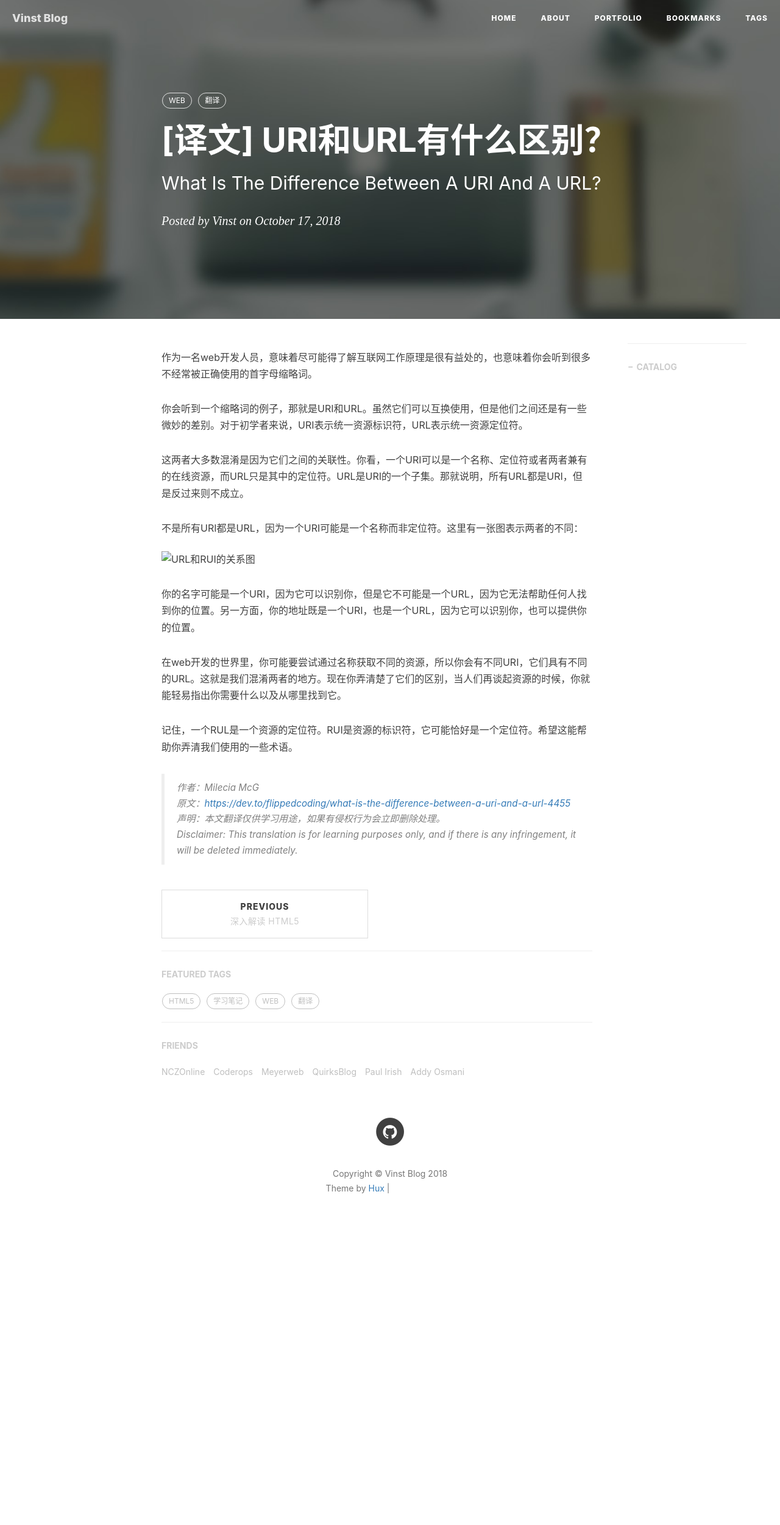
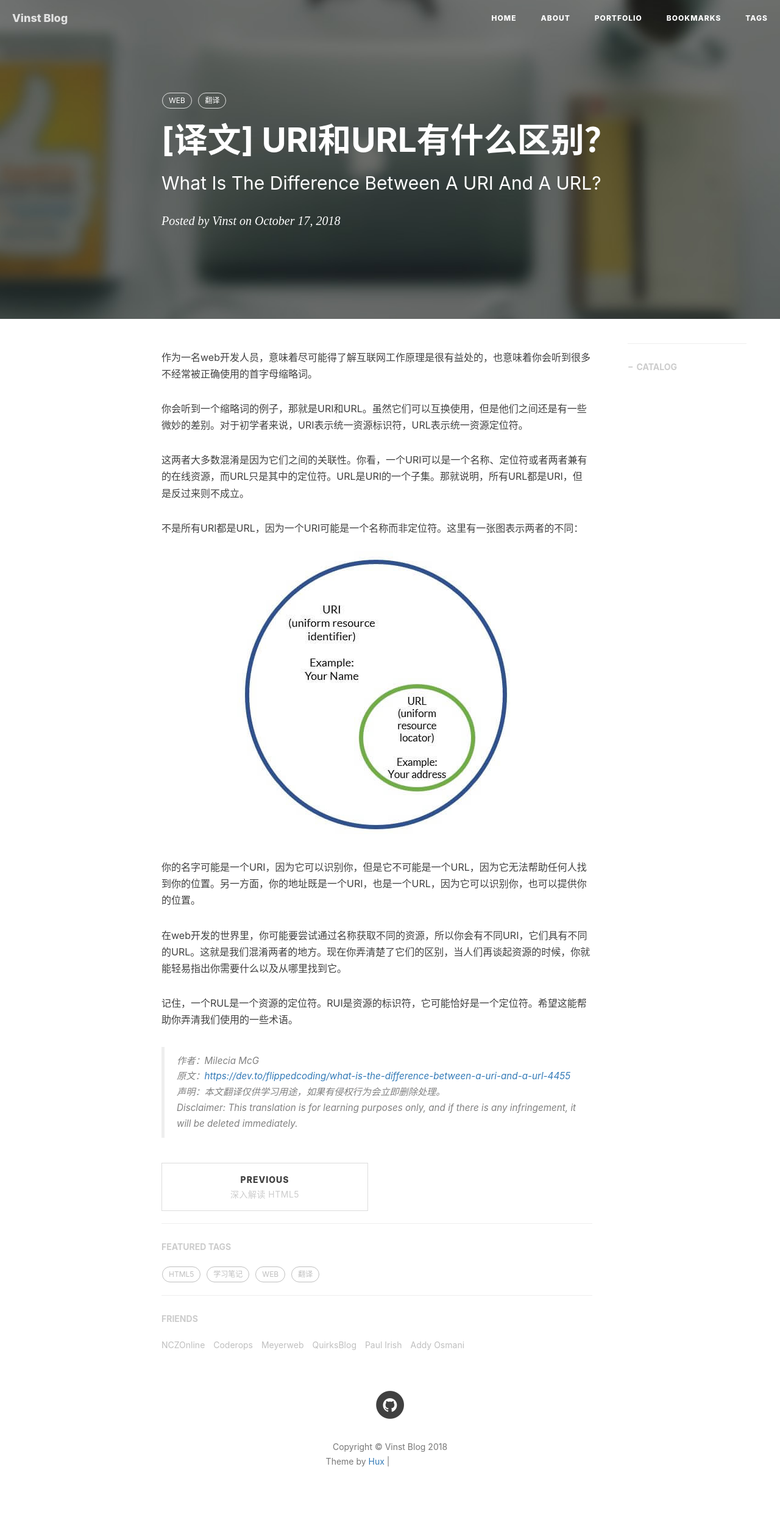
Before and after one commit to gnawiauhs/gnawiauhs.github.io, a Jekyll site: the page built from _posts/2018-10-17-difference-between-uri-and-url.md, in a window 1280 px wide. Shown: the whole page at 61% size. Built offline with Jekyll 4.4.1, drawn with Linux system fonts in a browser that asks for light colours; nearby versions of some CDN libraries; comment, search, counter and statistics services are not loaded; before the commit the page ends 2053 px from its top, so only the background shows below that; grey boxes are pictures that could not be loaded.

Commit message:
更新图片路径

```diff
--- a/_posts/2018-10-17-difference-between-uri-and-url.md
+++ b/_posts/2018-10-17-difference-between-uri-and-url.md
@@ -19,7 +19,7 @@ tags:
 这两者大多数混淆是因为它们之间的关联性。你看，一个URI可以是一个名称、定位符或者两者兼有的在线资源，而URL只是其中的定位符。URL是URI的一个子集。那就说明，所有URL都是URI，但是反过来则不成立。
 
 不是所有URI都是URL，因为一个URI可能是一个名称而非定位符。这里有一张图表示两者的不同：
-![URL和RUI的关系图](img/post-head/20181017post/j4bka41nypm4do1f3e5b.jpg)
+![URL和RUI的关系图](/img/post-head/20181017post/j4bka41nypm4do1f3e5b.jpg)
 
 你的名字可能是一个URI，因为它可以识别你，但是它不可能是一个URL，因为它无法帮助任何人找到你的位置。另一方面，你的地址既是一个URI，也是一个URL，因为它可以识别你，也可以提供你的位置。
 
```
